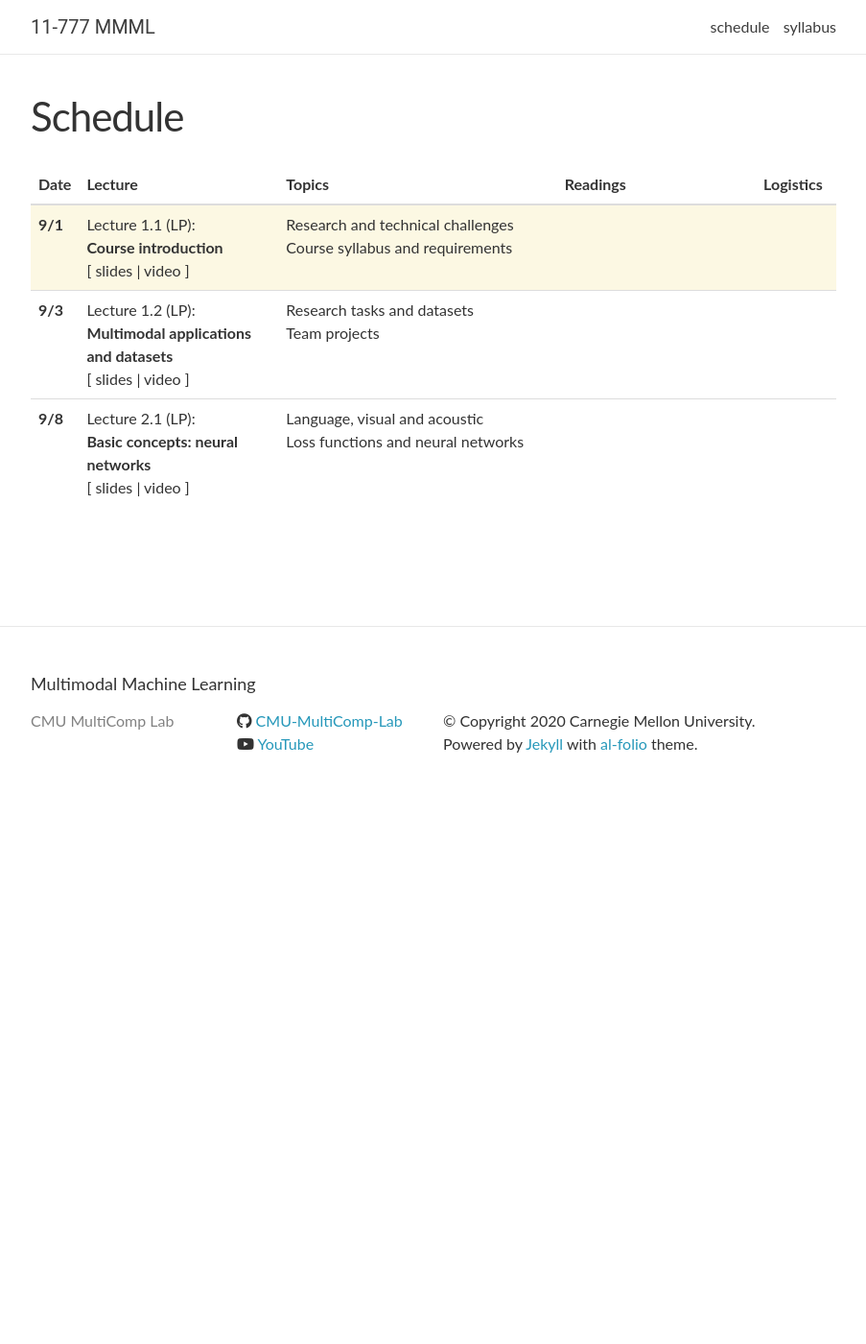
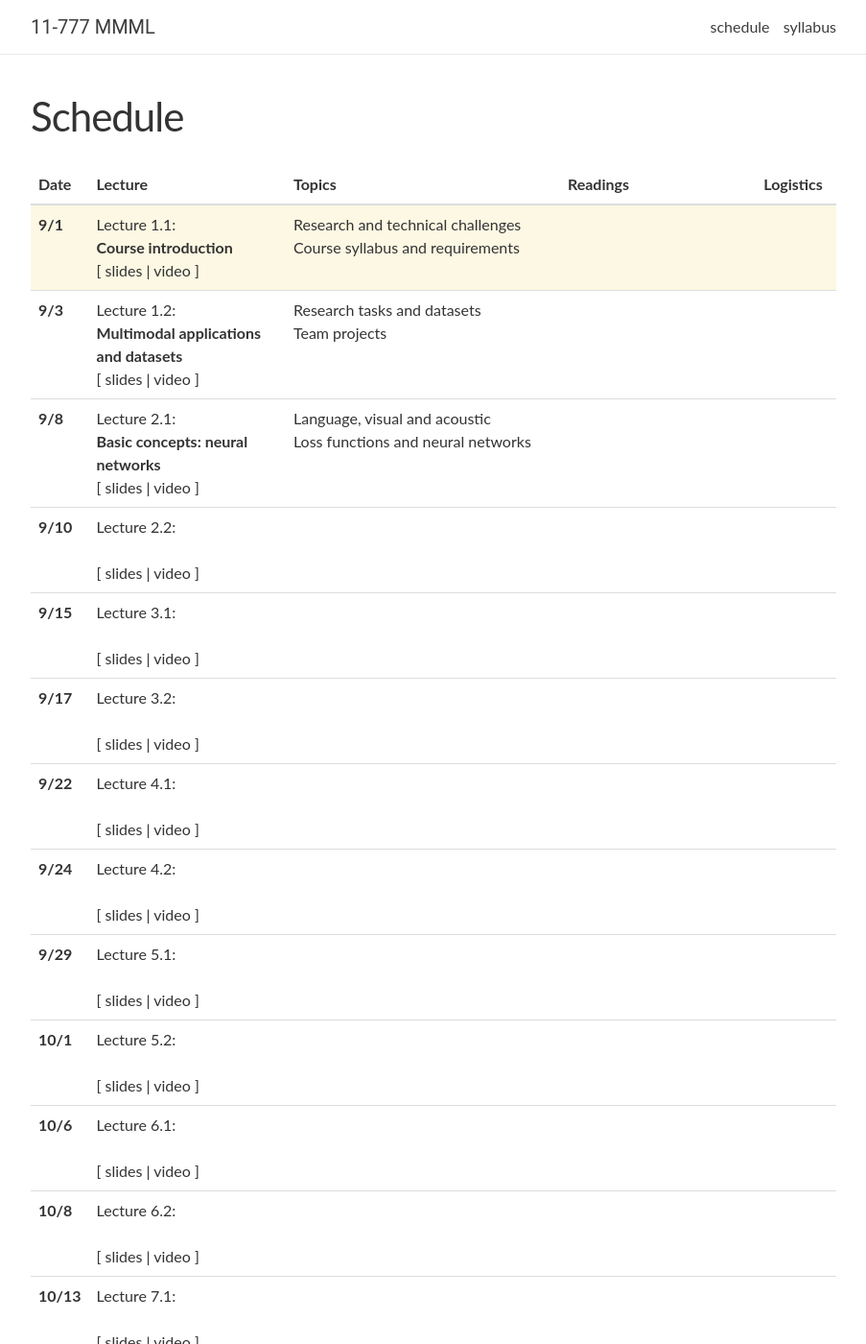
Before and after one commit to CMU-MultiComp-Lab/mmml-course, a Jekyll site: the page built from _pages/schedule.md, in a window 1280 px wide and 1400 px high. Shown: the whole window at 96% size, without its empty margins (188-1091 px from the left). Built offline with Jekyll 4.4.1, drawn with Linux system fonts in a browser that asks for light colours; nearby versions of some CDN libraries; comment, search, counter and statistics services are not loaded; some of the changed text lies outside the part shown.

Commit message:
Update lectures.yml

```diff
--- a/_data/lectures.yml
+++ b/_data/lectures.yml
@@ -1,6 +1,6 @@
 - date: 9/1
   title: >
-    Lecture 1.1 (LP): <br/>
+    Lecture 1.1: <br/>
     <strong>Course introduction</strong>
   slides:
   video:
@@ -12,7 +12,7 @@
 
 - date: 9/3
   title: >
-    Lecture 1.2 (LP): <br/>
+    Lecture 1.2: <br/>
     <strong>Multimodal applications and datasets</strong>
   slides:
   video:
@@ -24,7 +24,7 @@
 
 - date: 9/8
   title: >
-    Lecture 2.1 (LP): <br/>
+    Lecture 2.1: <br/>
     <strong>Basic concepts: neural networks</strong>
   slides:
   video:
@@ -33,3 +33,183 @@
     - Loss functions and neural networks
   readings:
   logistics:
+
+- date: 9/10
+  title: >
+    Lecture 2.2: <br/>
+    <strong> </strong>
+  slides:
+  video:
+  topics:
+    - <br/>
+    -
+  readings:
+  logistics:
+
+- date: 9/15
+  title: >
+    Lecture 3.1: <br/>
+    <strong> </strong>
+  slides:
+  video:
+  topics:
+    - <br/>
+    -
+  readings:
+  logistics:
+
+- date: 9/17
+  title: >
+    Lecture 3.2: <br/>
+    <strong> </strong>
+  slides:
+  video:
+  topics:
+    - <br/>
+    -
+  readings:
+  logistics:
+
+- date: 9/22
+  title: >
+    Lecture 4.1: <br/>
+    <strong> </strong>
+  slides:
+  video:
+  topics:
+    - <br/>
+    -
+  readings:
+  logistics:
+
+- date: 9/24
+  title: >
+    Lecture 4.2: <br/>
+    <strong> </strong>
+  slides:
+  video:
+  topics:
+    - <br/>
+    -
+  readings:
+  logistics:
+
+- date: 9/29
+  title: >
+    Lecture 5.1: <br/>
+    <strong> </strong>
+  slides:
+  video:
+  topics:
+    - <br/>
+    -
+  readings:
+  logistics:
+
+- date: 10/1
+  title: >
+    Lecture 5.2: <br/>
+    <strong> </strong>
+  slides:
+  video:
+  topics:
+    - <br/>
+    -
+  readings:
+  logistics:
+
+- date: 10/6
+  title: >
+    Lecture 6.1: <br/>
+    <strong> </strong>
+  slides:
+  video:
+  topics:
+    - <br/>
+    -
+  readings:
+  logistics:
+
+- date: 10/8
+  title: >
+    Lecture 6.2: <br/>
+    <strong> </strong>
+  slides:
+  video:
+  topics:
+    - <br/>
+    -
+  readings:
+  logistics:
+
+- date: 10/13
+  title: >
+    Lecture 7.1: <br/>
+    <strong> </strong>
+  slides:
+  video:
+  topics:
+    - <br/>
+    -
+  readings:
+  logistics:
+
+- date: 10/15
+  title: >
+    Lecture 7.2: <br/>
+    <strong> </strong>
+  slides:
+  video:
+  topics:
+    - <br/>
+    -
+  readings:
+  logistics:
+
+- date: 10/20
+  title: >
+    Lecture 8.1: <br/>
+    <strong> </strong>
+  slides:
+  video:
+  topics:
+    - <br/>
+    -
+  readings:
+  logistics:
+
+- date: 10/22
+  title: >
+    Lecture 8.2: <br/>
+    <strong> </strong>
+  slides:
+  video:
+  topics:
+    - <br/>
+    -
+  readings:
+  logistics:
+
+- date: 10/27
+  title: >
+    Lecture 9.1: <br/>
+    <strong> </strong>
+  slides:
+  video:
+  topics:
+    - <br/>
+    -
+  readings:
+  logistics:
+
+- date: 10/29
+  title: >
+    Lecture 9.2: <br/>
+    <strong> </strong>
+  slides:
+  video:
+  topics:
+    - <br/>
+    -
+  readings:
+  logistics:
```
